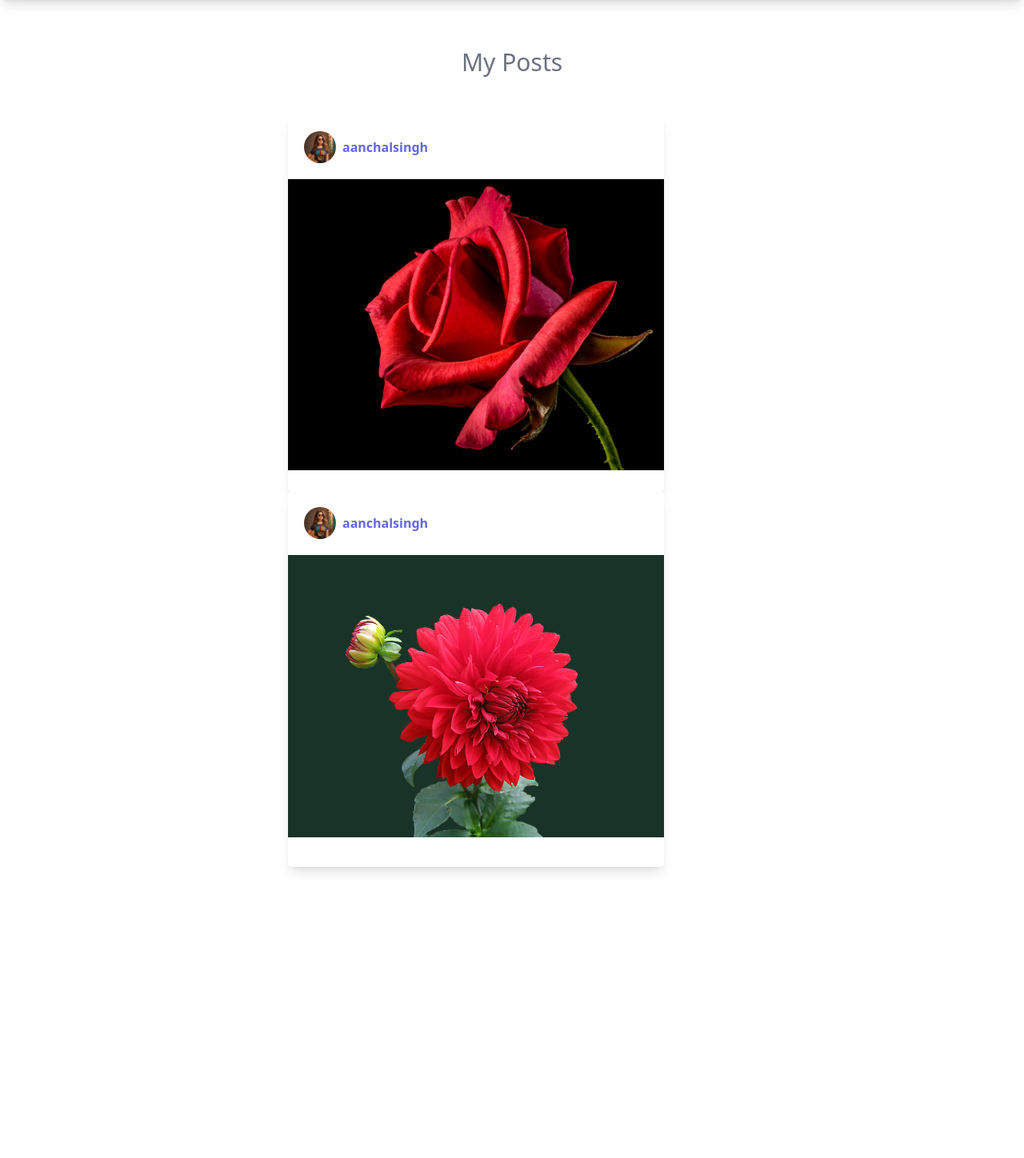
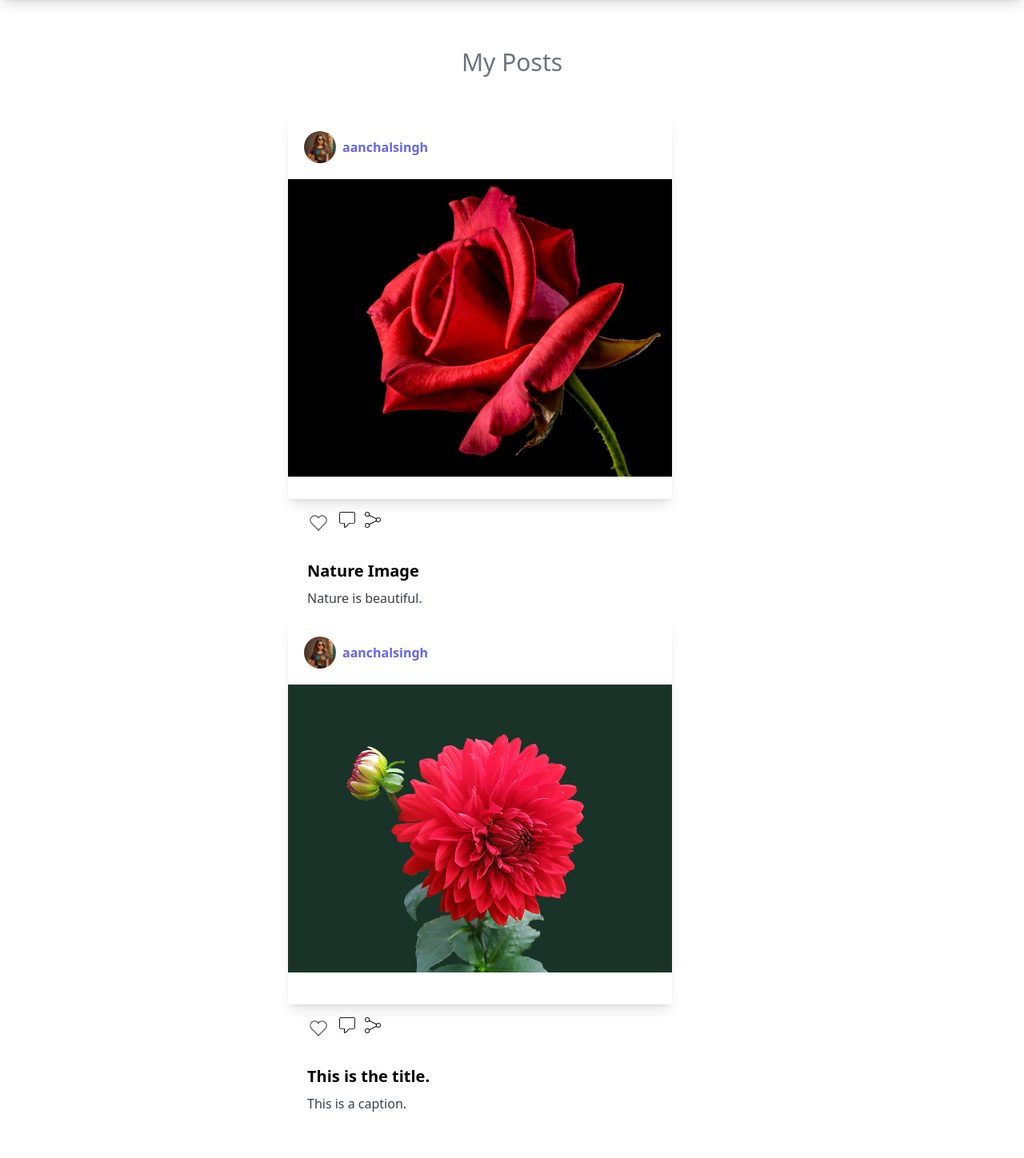
Before and after one commit to Aanchal-kumari-R/Social_Media_App, a Django app: page /users/ in a window 1280 px wide. Shown: the part 40-1488 px from the top of the page at 80% size. Before the commit the page ends 1131 px from the top, so only its background shows below. Run offline with Django 5.2, Linux system fonts and the light colour scheme; a user stored in the database is signed in; data comes from the database, SQL or seed files in the repository; both versions use the stored data as it was after the commit; style sheets or scripts are compiled from the project's sources; some libraries are stand-ins or nearby versions.

Commit message:
Adding Social Icons

```diff
--- a/theme/static/css/dist/styles.css
+++ b/theme/static/css/dist/styles.css
@@ -871,8 +861,24 @@ select {
   height: 2.5rem;
 }
 
-.h-\[470px\] {
-  height: 470px;
+.h-5 {
+  height: 1.25rem;
+}
+
+.h-\[480px\] {
+  height: 480px;
+}
+
+.h-7 {
+  height: 1.75rem;
+}
+
+.h-6 {
+  height: 1.5rem;
+}
+
+.h-8 {
+  height: 2rem;
 }
 
 .w-10 {
@@ -883,8 +889,24 @@ select {
   width: 40%;
 }
 
-.w-\[470px\] {
-  width: 470px;
+.w-5 {
+  width: 1.25rem;
+}
+
+.w-\[480px\] {
+  width: 480px;
+}
+
+.w-7 {
+  width: 1.75rem;
+}
+
+.w-6 {
+  width: 1.5rem;
+}
+
+.w-8 {
+  width: 2rem;
 }
 
 .appearance-none {
@@ -903,6 +925,10 @@ select {
 
 .justify-between {
   justify-content: space-between;
+}
+
+.gap-3 {
+  gap: 0.75rem;
 }
 
 .space-x-1 > :not([hidden]) ~ :not([hidden]) {
@@ -991,6 +1017,11 @@ select {
   padding-bottom: 1.25rem;
 }
 
+.px-6 {
+  padding-left: 1.5rem;
+  padding-right: 1.5rem;
+}
+
 .pb-8 {
   padding-bottom: 2rem;
 }
@@ -1021,6 +1052,16 @@ select {
 .text-sm {
   font-size: 0.875rem;
   line-height: 1.25rem;
+}
+
+.text-xl {
+  font-size: 1.25rem;
+  line-height: 1.75rem;
+}
+
+.text-base {
+  font-size: 1rem;
+  line-height: 1.5rem;
 }
 
 .font-bold {
--- a/users/templates/users/index.html
+++ b/users/templates/users/index.html
@@ -1,4 +1,5 @@
 {% extends "users/base.html" %}
+{% load static %}
 {% block body  %}
 <div class="flex justify-center mt-5 pt-10">
 <h2 class="text-3xl font-normal mb-2 text-gray-500">My Posts</h2>
@@ -8,19 +9,29 @@
      <!--Cards starts here-->
      <a href="#">
 
-        <div class="rounded overflow-hidden w-[470px] h-[470px] bg-white shadow-lg">
+        <div class="rounded overflow-hidden w-[480px] h-[480px] bg-white shadow-lg">
             <div class="user-container flex  mx-5 my-5">
                 <img class="h-10 w-10 rounded-full" src="{{profile.photo.url}}" alt="">
               <div class="mx-2 my-2 font-bold"><span class="text-indigo-500">{{post.user}}</span></div>
         </div>
         <img src="{{post.image.url}}">
         </div>
+        <div class="px-6 py-4">
+            <div class="icon-container flex gap-3">
+                <img class="h-7 w-7" src="{% static 'users/images/heart_icon.png' %}" alt="">
+                <img class="h-5 w-5" src="{% static 'users/images/comment_icon.png' %}" alt="">
+                <img class="h-5 w-5" src="{% static 'users/images/share_icon.png' %}" alt="">
+            </div>
+        </div>
+        <div class="px-6 py-4">
+       <div class="font-bold text-xl mb-2">{{post.title}}</div>
+       <p class="text-gray-700 text-base">{{post.caption}}</p>
+        </div>
+
+
     </a>
      <!--Cards ends here-->
      {% endfor %}
 </div>
 
 {% endblock  %}
-
-
-<h1> {{post.title}} </h1>
```
Also changed, not shown: other parts of theme/static/css/dist/styles.css (+13 -23 lines), db.sqlite3, media/images/24/12/24/image_1.jpg (added), media/images/24/12/25/image_4.jpg (added), users/static/users/images/comment_icon.png (added), users/static/users/images/heart_icon.png (added), users/static/users/images/share_icon.png (added).
